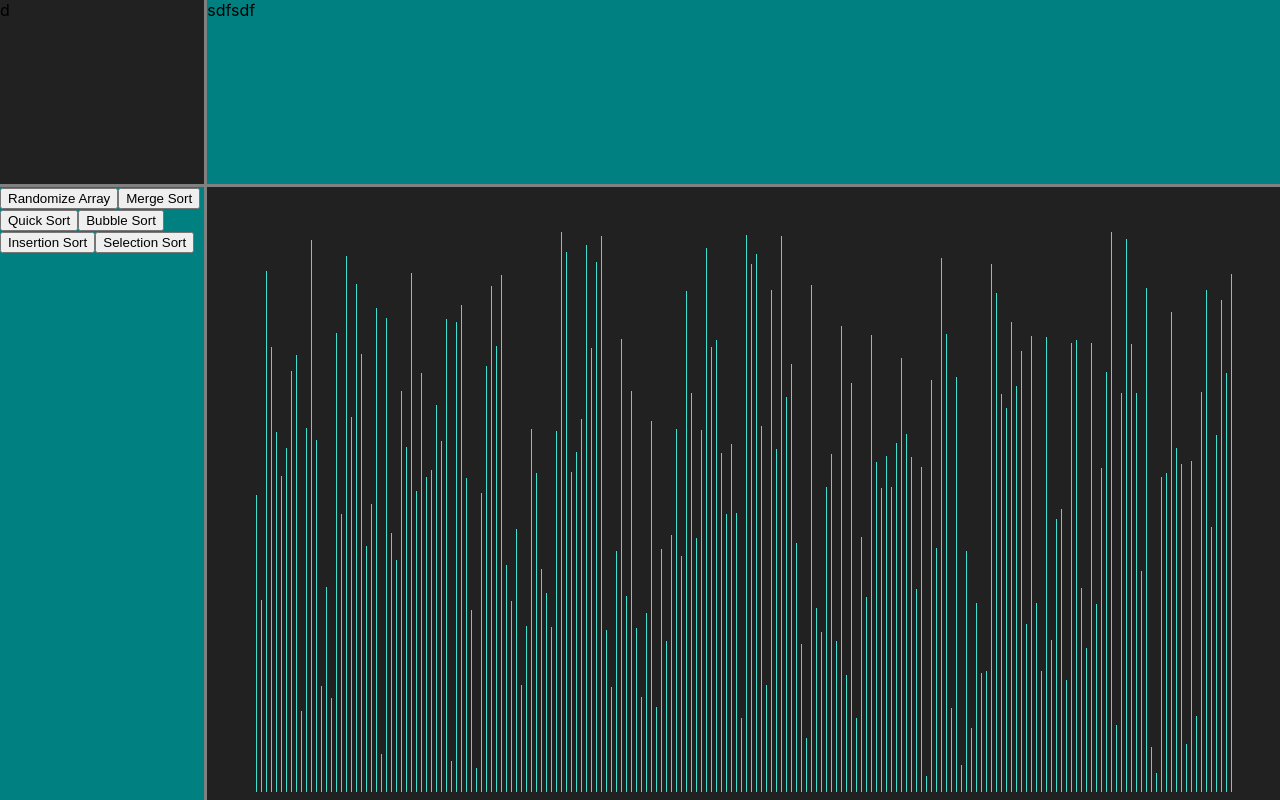
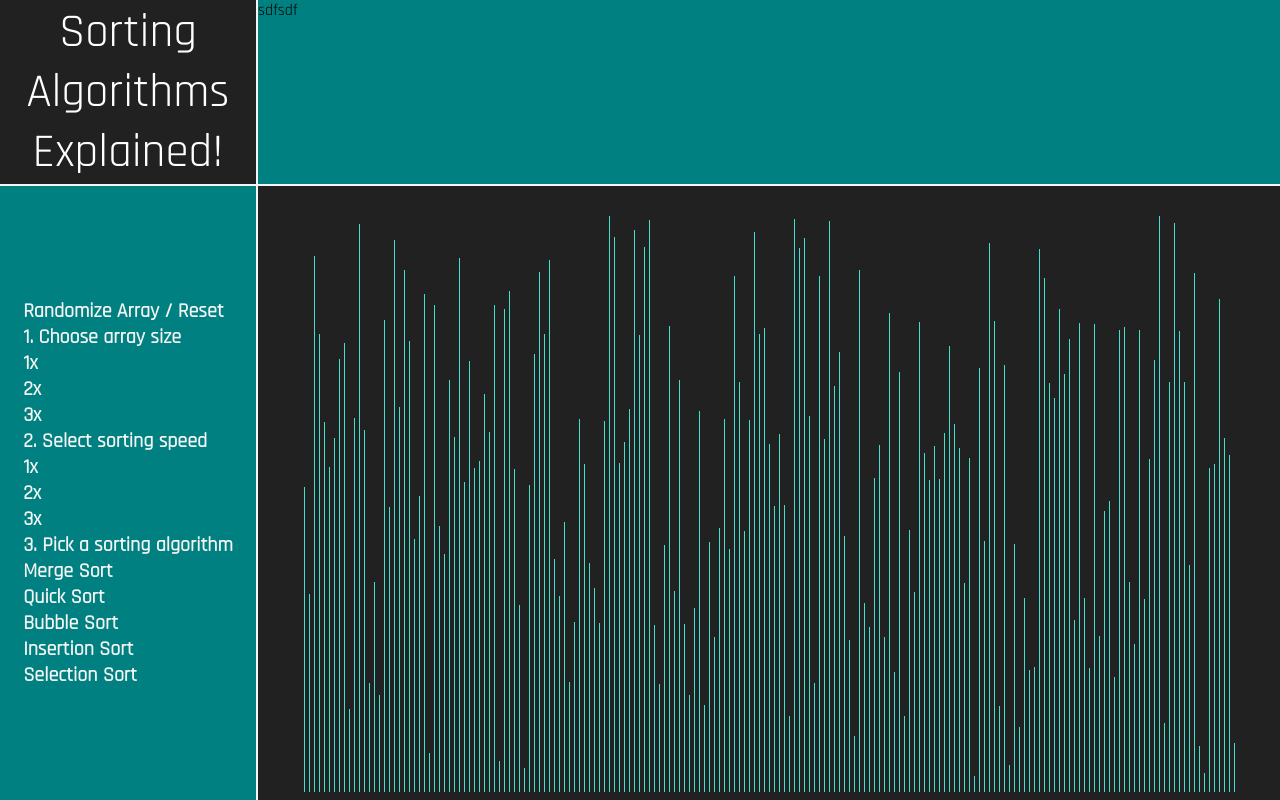
Before and after one commit to dawinderS/SortingAlgos, a React (Create React App) app: page / in a window 1280 px wide. Built offline with nearby package versions, Linux system fonts and the light colour scheme.

Commit message:
add navbar styling

```diff
--- a/public/index.html
+++ b/public/index.html
@@ -3,6 +3,7 @@
   <head>
     <meta charset="utf-8" />
     <link rel="icon" href="%PUBLIC_URL%/sorting-icon.png" />
+    <link href='https://fonts.googleapis.com/css?family=Rajdhani' rel='stylesheet'>
     <meta name="viewport" content="width=device-width, initial-scale=1" />
     <meta name="theme-color" content="#000000" />
     <meta
--- a/src/App.css
+++ b/src/App.css
@@ -4,4 +4,5 @@ html,body {
     margin: 0;
     padding: 0;
     background: #212121;
+    font-family: Rajdhani, Roboto, Helvetica, Arial, sans-serif;
 }
--- a/src/sortingVisuals/sorts.css
+++ b/src/sortingVisuals/sorts.css
@@ -11,16 +11,37 @@
   display: flex;
   flex-direction: column;
   width: 16%;
-  min-width: 200px;
+  min-width: 256px;
   background: teal;
-  border-right: 3px solid grey;
+  border-right: 2px solid whitesmoke;
   /* margin-bottom: 1vh; */
 }
 
 .navbar-header {
   height: 23vh;
   background: #212121;
-  border-bottom: 3px solid grey;
+  border-bottom: 2px solid whitesmoke;
+  text-align: center;
+  color: white;
+  font-size: 47px;
+  display: flex;
+  align-items: center;
+}
+
+.navbar-btns {
+  height: 77vh;
+  display: flex;
+  justify-content: center;
+  align-items: center;
+  color: whitesmoke;
+  font-size: 20px;
+  font-weight: 700;
+}
+
+.reset-btn {
+  cursor: pointer;
+}
+.navbar-btns-in {
 
 }
 
@@ -41,7 +62,7 @@
 .info-show {
   height: 23vh;
   background: teal;
-  border-bottom: 3px solid grey;
+  border-bottom: 2px solid whitesmoke;
 }
 
 .arr-bars {
--- a/src/sortingVisuals/sorts.jsx
+++ b/src/sortingVisuals/sorts.jsx
@@ -30,7 +30,7 @@ export default class SortingVisuals extends React.Component {
     const HEIGHT = document.getElementById('app').clientHeight;
     const arr = [];
     for (let i = 0; i < BARS * 0.182; i++) {
-      arr.push(randomVal(15, HEIGHT * 0.70));
+      arr.push(randomVal(15, HEIGHT * 0.72));
     }
 
     this.setState({ arr });
@@ -183,18 +183,38 @@ export default class SortingVisuals extends React.Component {
       <div className='mainpage' >
         <div className='navbar'>
           <div className='navbar-header'>
-            d
+            Sorting Algorithms Explained!
           </div>
-          <div >
-            <button onClick={ () => this.resetArr() }>Randomize Array</button>
-            <button onClick={ () => this.mergeSort() }>Merge Sort</button>
-            <button onClick={ () => this.quickSort() }>Quick Sort</button>
-            {/* <button onClick={ () => this.heapSort() }>Heap Sort</button> */}
-            <button onClick={ () => this.bubbleSort() }>Bubble Sort</button>
-            <button onClick={ () => this.insertionSort() }>Insertion Sort</button>
-            <button onClick={ () => this.selectionSort() }>Selection Sort</button>
+          <div className='navbar-btns' >
+            <div className='navbar-btns-in'>
+              <div className='reset-btn' onClick={ () => this.resetArr() }>Randomize Array / Reset</div>
+              <div>
+                1. Choose array size
+                <span>
+                  <div>1x</div>
+                  <div>2x</div>
+                  <div>3x</div>
+                </span>
+              </div>
+              <div>
+                2. Select sorting speed
+                <span>
+                  <div>1x</div>
+                  <div>2x</div>
+                  <div>3x</div>
+                </span>
+              </div>
+              <div>
+                3. Pick a sorting algorithm
+                <div onClick={ () => this.mergeSort() }>Merge Sort</div>
+                <div onClick={ () => this.quickSort() }>Quick Sort</div>
+                {/* <button onClick={ () => this.heapSort() }>Heap Sort</button> */}
+                <div onClick={ () => this.bubbleSort() }>Bubble Sort</div>
+                <div onClick={ () => this.insertionSort() }>Insertion Sort</div>
+                <div onClick={ () => this.selectionSort() }>Selection Sort</div>
+              </div>
+            </div>
           </div>
-
         </div>
         <div className='barshow1'>
           <div className='info-show' style={{ height: '${}'}}>
```
